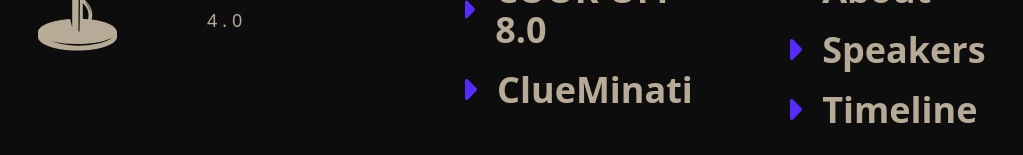
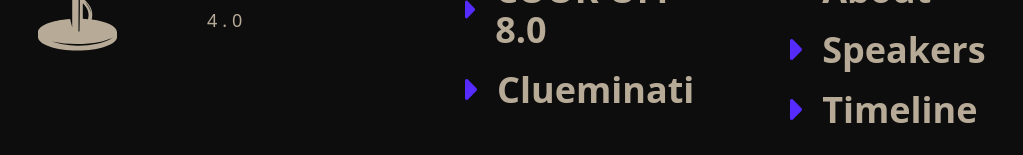
Before and after one commit to CodeChefVIT/techtalks23-landing, a Next.js app in the folder techtalks24-landing/: page /landing in a window 1280 px wide. Shown: the part 7290-7445 px from the top of the page, without its empty margins (128-1151 px from the left). Built offline with nearby package versions, Linux system fonts and the light colour scheme.

Commit message:
fix: footer fix

```diff
--- a/techtalks24-landing/src/components/Socials.js
+++ b/techtalks24-landing/src/components/Socials.js
@@ -1,6 +1,5 @@
 import React from "react";
 import ChefCapSVG from "./ChefCapSVG";
-import { Link } from "react-scroll";
 import { motion } from "framer-motion";
 import TraingleSVG from "./TraingleSVG";
 import Image from "next/image";
@@ -9,6 +8,7 @@ import linkedin from "../../public/linkedin.svg";
 import githubmark from "../../public/githubmark.svg";
 import twitter from "../../public/twitter.svg";
 import useMediaQuery from "@/hooks/useMediaQuery";
+import Link from "next/link";
 const Socials = () => {
   const isMobile = useMediaQuery("(max-width:639px)");
 
@@ -57,7 +57,7 @@ const Socials = () => {
           <TraingleSVG />
           <Link href="https://clueminati.codechefvit.com" target="__blank" rel="noopener noreferrer" >
             <p className="text-4xl text-grey font-bold hover:text-orange hover:duration-100 xl:text-2xl">
-              ClueMinati
+              Clueminati
             </p>
           </Link>
         </div>
```
